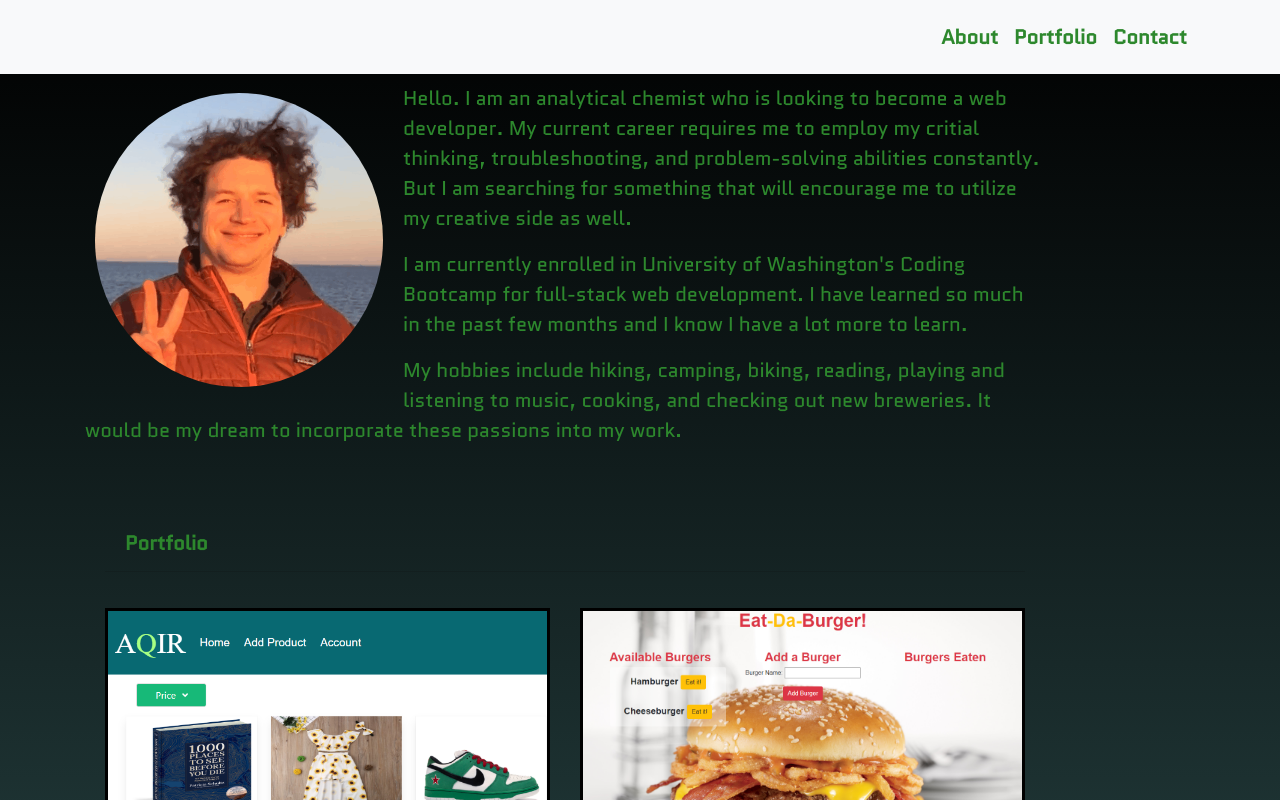
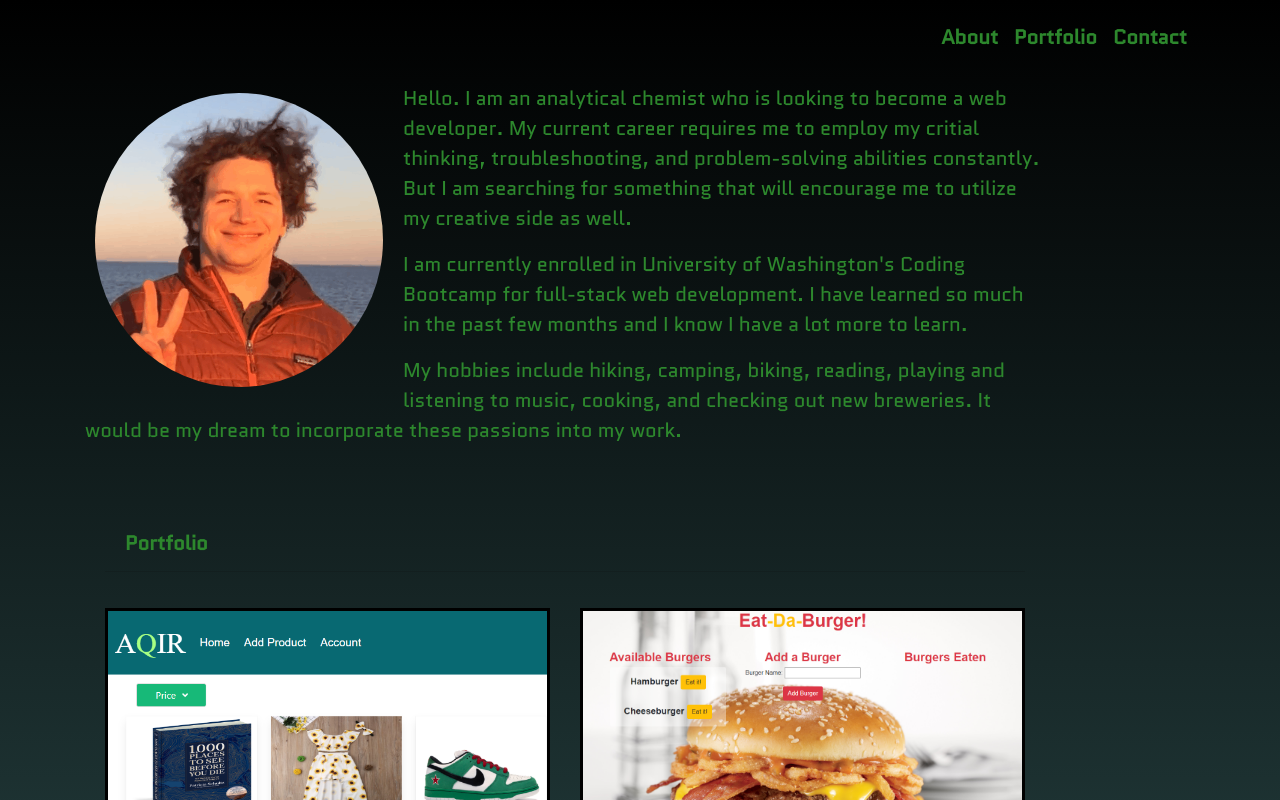
Before and after one commit to thedanitor/Portfolio, a React (Create React App) app: page /#/ in a window 1280 px wide. Shown: the top 800 px of the page. Built offline with nearby package versions, Linux system fonts and the light colour scheme.

Commit message:
fixed navbar background

```diff
--- a/src/components/Header/index.js
+++ b/src/components/Header/index.js
@@ -9,7 +9,7 @@ function Header() {
     <Navbar
       collapseOnSelect
       expand="lg"
-      bg="light"
+      // bg="light"
       id="menu"
       className="navbar navbar-default fixed-top ml-auto navbar-expand-lg"
     >
--- a/src/components/Header/style.css
+++ b/src/components/Header/style.css
@@ -4,7 +4,7 @@ i {
   padding-right: 10px;
 }
 
-.navbar {
+Container {
   /* background: rgba(0, 0, 0, 0.001) !important; */
   background: #000000 !important;
 }
```
